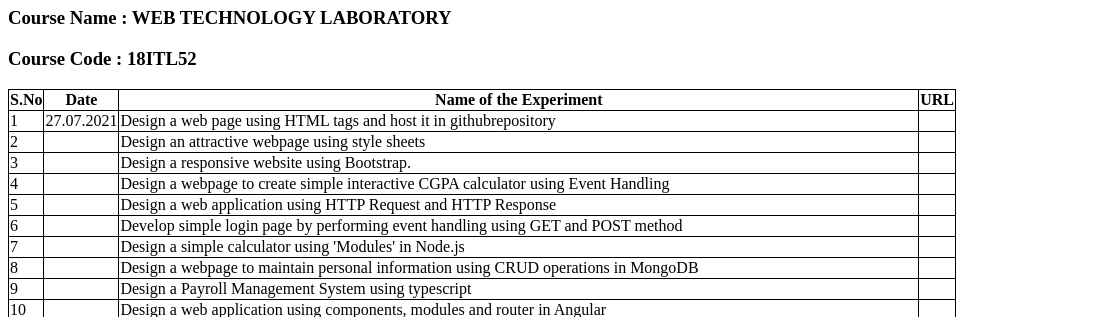
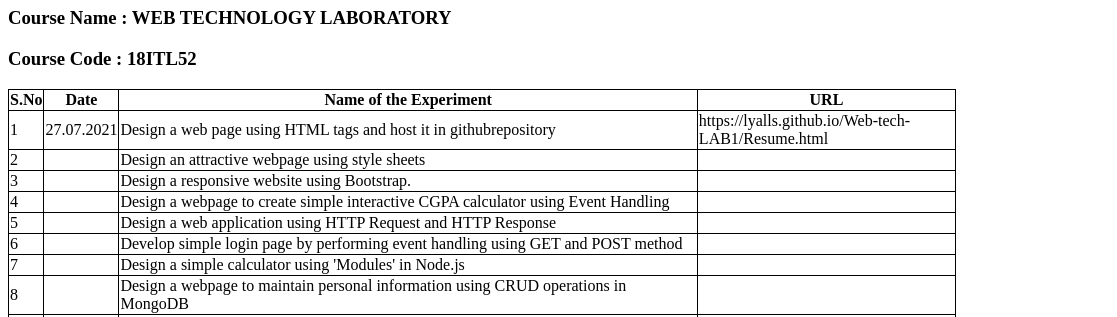
Before and after one commit to lyalls/Web-tech-LAB1, a plain HTML site: page content_page.html in a window 1280 px wide. Shown: the part 154-471 px from the top of the page, 0-1117 px from the left. Drawn offline with Linux system fonts and the light colour scheme.

Commit message:
Update content_page.html

```diff
--- a/content_page.html
+++ b/content_page.html
@@ -34,7 +34,7 @@
             <td>1</td>
             <td>27.07.2021</td>
             <td>Design a web page using HTML tags and host it in githubrepository</td>
-            <td></td>
+            <td> https://lyalls.github.io/Web-tech-LAB1/Resume.html</td>
         </tr>
         <tr>
             <td>2</td>
```
